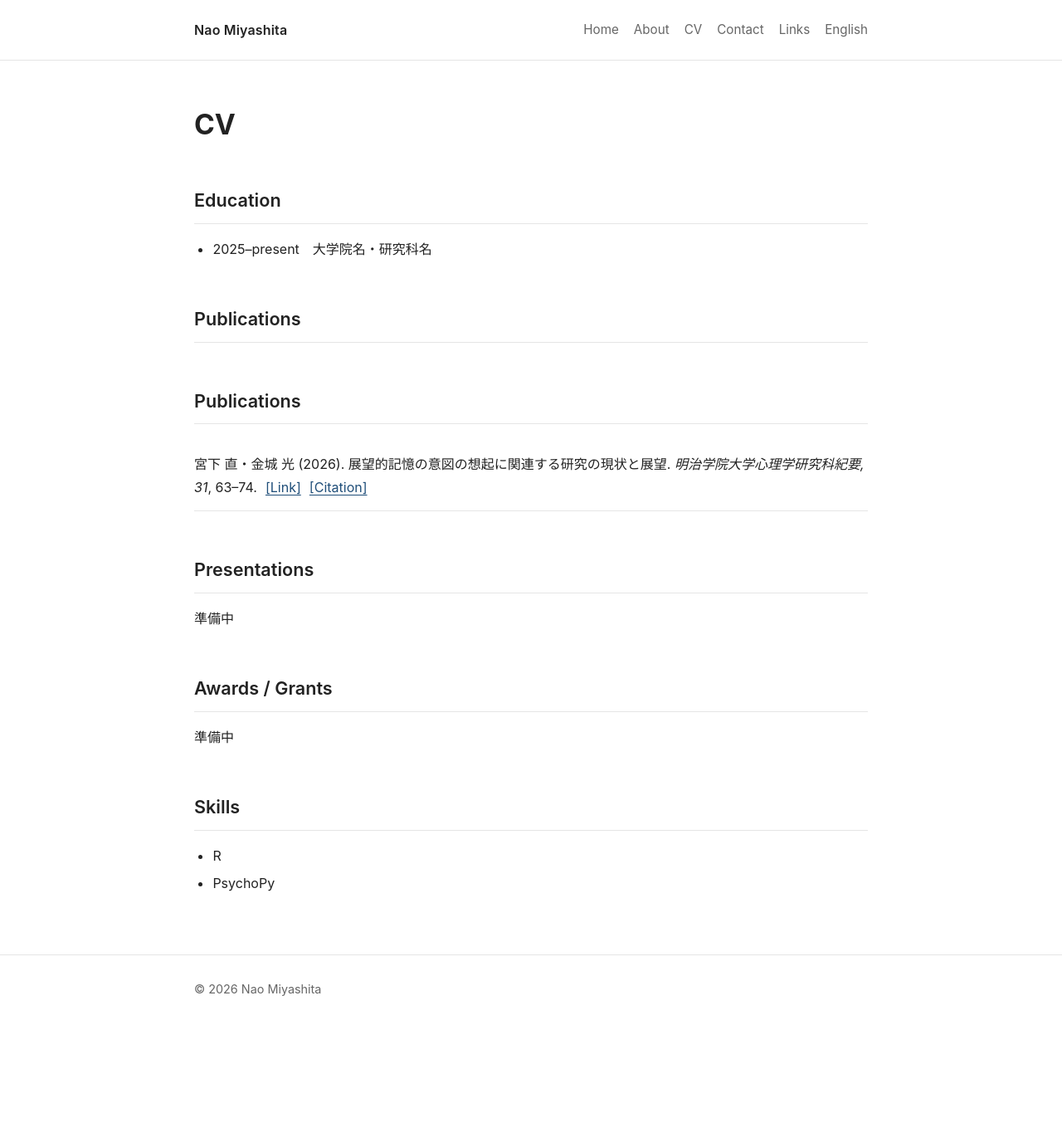
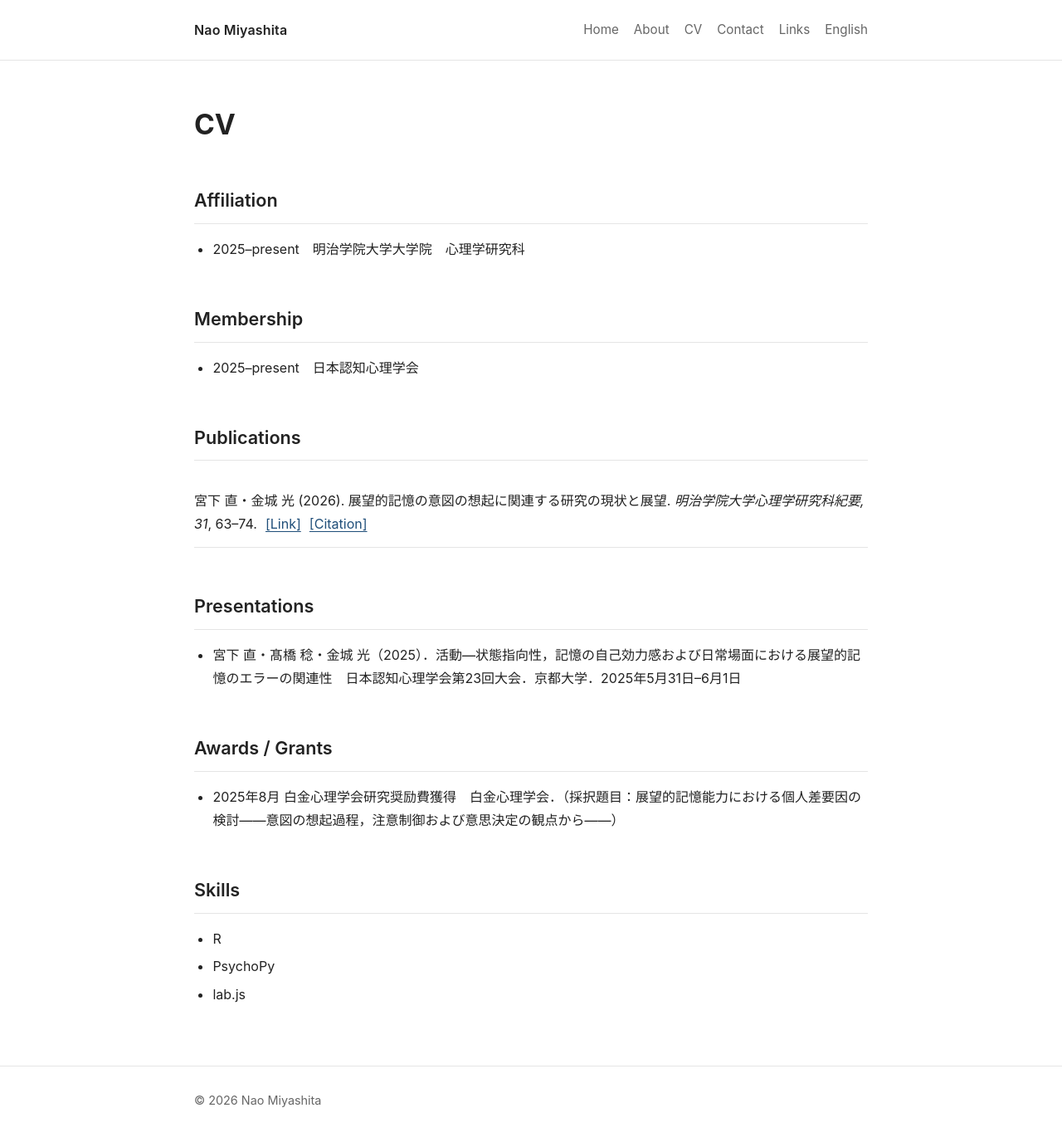
Before and after one commit to naomiyashita/github.io, a Jekyll site: the page built from cv.md, in a window 1280 px wide. Shown: the whole page at 83% size. Built offline with Jekyll 4.4.1, drawn with Linux system fonts in a browser that asks for light colours; before the commit the page ends 1248 px from its top, so only the background shows below that.

Commit message:
Update cv.md

```diff
--- a/cv.md
+++ b/cv.md
@@ -7,11 +7,13 @@ permalink: /cv/
 
 # CV
 
-## Education
+## Affiliation
 
-- 2025–present　大学院名・研究科名
+- 2025–present　明治学院大学大学院　心理学研究科
 
-## Publications
+## Membership
+
+- 2025–present　日本認知心理学会
 
 ## Publications
 
@@ -26,9 +28,9 @@ permalink: /cv/
     <button class="dialog-close" type="submit" aria-label="Close">×</button>
   </form>
 
-  <h2>Cite this article</h2>
+  <h2>To cite this article:</h2>
 
-  <p class="citation-style-label">APA 7th</p>
+  <p class="citation-style-label">APA 7th Edition</p>
 
   <div id="citation-preview" class="citation-preview"></div>
 
@@ -39,13 +41,14 @@ permalink: /cv/
 
 ## Presentations
 
-準備中
+- 宮下 直・髙橋 稔・金城 光（2025）．活動―状態指向性，記憶の自己効力感および日常場面における展望的記憶のエラーの関連性　日本認知心理学会第23回大会．京都大学．2025年5月31日–6月1日
 
 ## Awards / Grants
 
-準備中
+- 2025年8月 白金心理学会研究奨励費獲得　白金心理学会．（採択題目：展望的記憶能力における個人差要因の検討――意図の想起過程，注意制御および意思決定の観点から――）
 
 ## Skills
 
 - R
 - PsychoPy
+- lab.js
```
